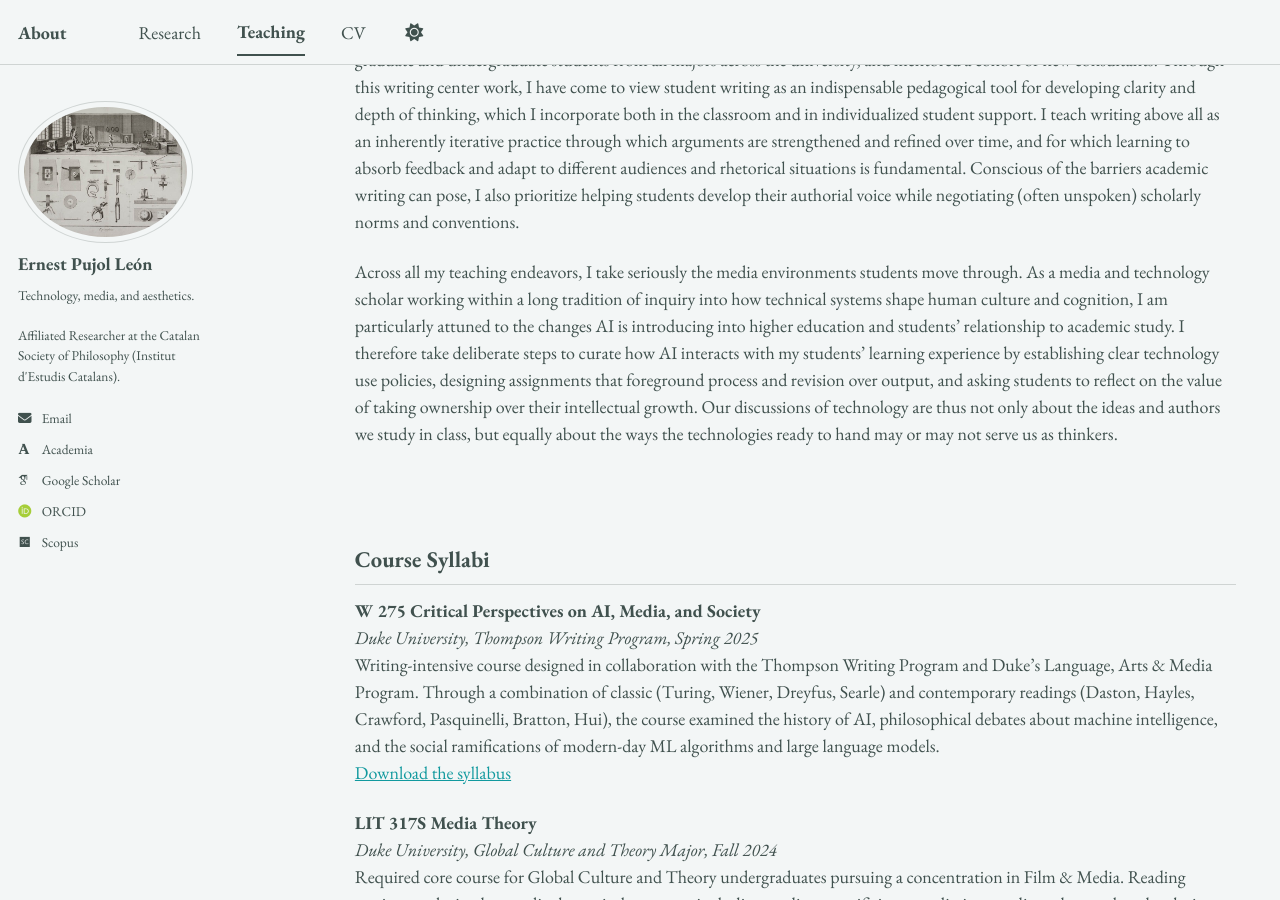
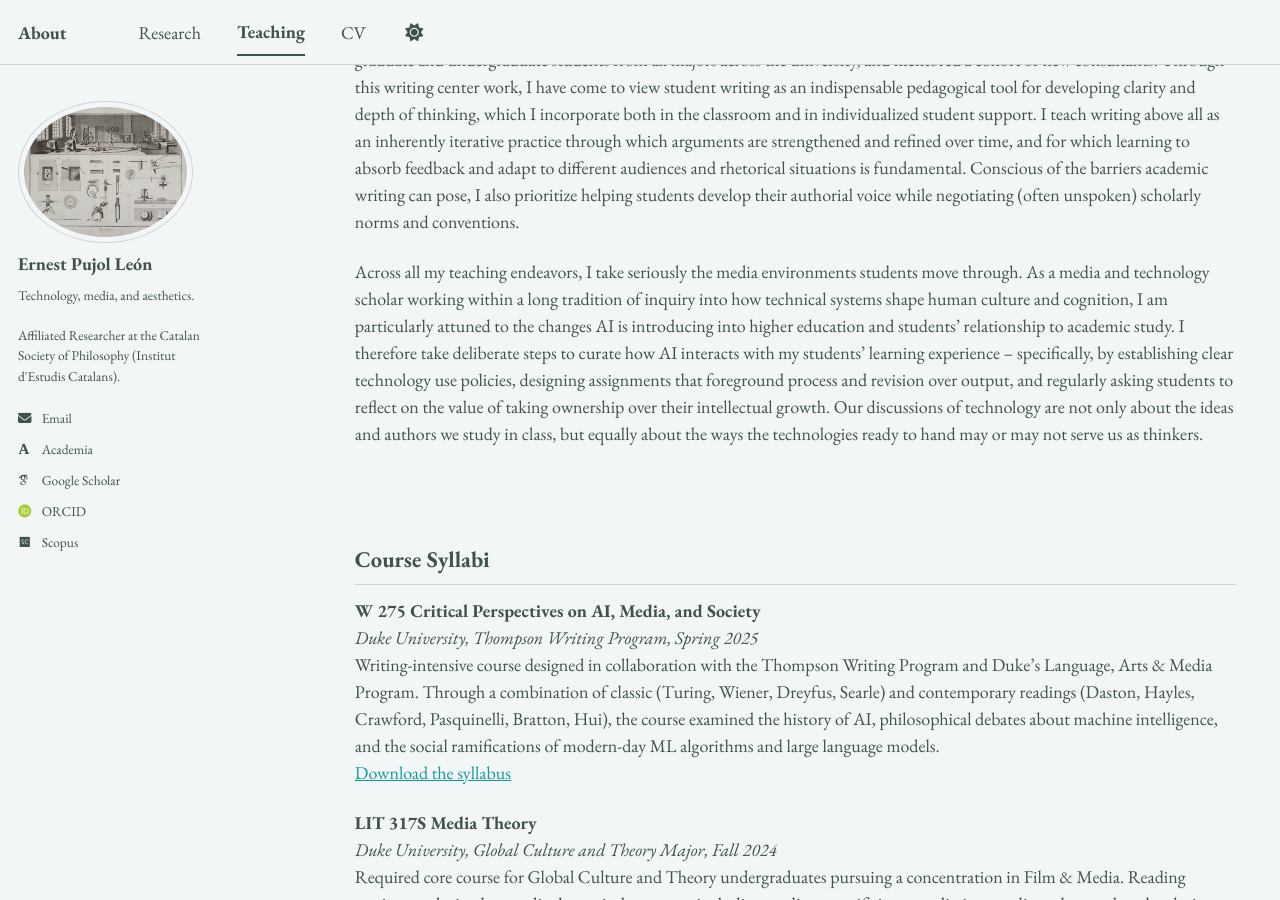
Before and after one commit to epujol90/epujol90.github.io, a Jekyll site: the page built from _pages/teaching.md, in a window 1280 px wide and 900 px high, scrolled down 548 px. Built offline with Jekyll 4.4.1, drawn with Linux system fonts in a browser that asks for light colours; some web fonts are replaced; a script bundle is joined from its source files by our own code; library files that are not in the unit come from our copies.

Commit message:
Update teaching.md

```diff
--- a/_pages/teaching.md
+++ b/_pages/teaching.md
@@ -11,7 +11,7 @@ My teaching experience includes both classroom instruction and writing center pr
 
 Beyond traditional coursework, my teaching is deeply indebted to my writing center experience. During my last two years at Duke, I worked as a writing consultant at the Thompson Writing Studio, where I led over 300 one-on-one consultations with graduate and undergraduate students from all majors across the university, and mentored a cohort of new consultants. Through this writing center work, I have come to view student writing as an indispensable pedagogical tool for developing clarity and depth of thinking, which I incorporate both in the classroom and in individualized student support. I teach writing above all as an inherently iterative practice through which arguments are strengthened and refined over time, and for which learning to absorb feedback and adapt to different audiences and rhetorical situations is fundamental. Conscious of the barriers academic writing can pose, I also prioritize helping students develop their authorial voice while negotiating (often unspoken) scholarly norms and conventions.
 
-Across all my teaching endeavors, I take seriously the media environments students move through. As a media and technology scholar working within a long tradition of inquiry into how technical systems shape human culture and cognition, I am particularly attuned to the changes AI is introducing into higher education and students’ relationship to academic study. I therefore take deliberate steps to curate how AI interacts with my students’ learning experience by establishing clear technology use policies, designing assignments that foreground process and revision over output, and asking students to reflect on the value of taking ownership over their intellectual growth. Our discussions of technology are thus not only about the ideas and authors we study in class, but equally about the ways the technologies ready to hand may or may not serve us as thinkers.
+Across all my teaching endeavors, I take seriously the media environments students move through. As a media and technology scholar working within a long tradition of inquiry into how technical systems shape human culture and cognition, I am particularly attuned to the changes AI is introducing into higher education and students’ relationship to academic study. I therefore take deliberate steps to curate how AI interacts with my students’ learning experience -- specifically, by establishing clear technology use policies, designing assignments that foreground process and revision over output, and regularly asking students to reflect on the value of taking ownership over their intellectual growth. Our discussions of technology are not only about the ideas and authors we study in class, but equally about the ways the technologies ready to hand may or may not serve us as thinkers.
 <br>
 <br>
 <br>
```
